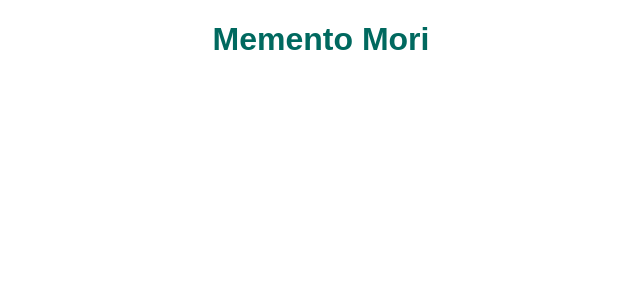
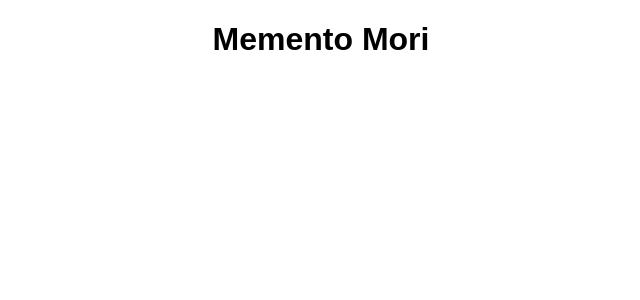
Before and after one commit to robbiejaeger/memento-mori-fe, a React (Create React App) app: page / in a window 1280 px wide. Shown: the top 300 px of the page, without its empty margins (319-959 px from the left). Built offline with nearby package versions, Linux system fonts and the light colour scheme.

Commit message:
Remove test style

```diff
--- a/src/App/App.scss
+++ b/src/App/App.scss
@@ -2,5 +2,4 @@
 
 .App {
   text-align: center;
-  color: $primaryColorDark;
 }
```
